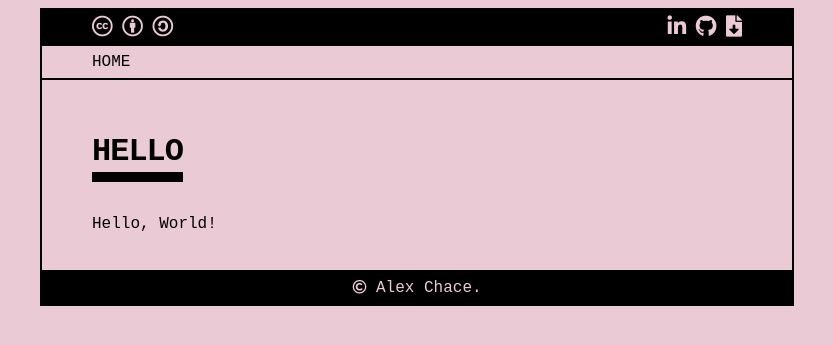
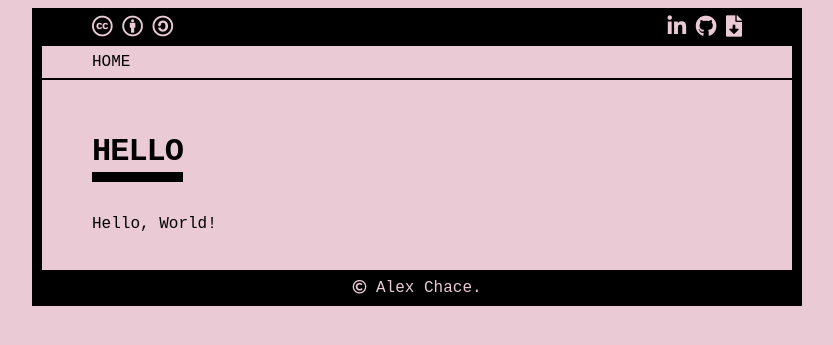
Before and after one commit to mrgntamayo/mrgntamayo.github.io, a Jekyll site: the page built from hello.md, in a window 1280 px wide. Shown: the top 345 px of the page, without its empty margins (223-1056 px from the left). Built offline with Jekyll 4.4.1, drawn with Linux system fonts in a browser that asks for light colours; nearby versions of some CDN libraries; some web fonts are replaced.

Commit message:
Build site at 2019-05-21 07:10:41 UTC

```diff
--- a/_sass/_base.scss
+++ b/_sass/_base.scss
@@ -51,8 +51,8 @@ a:hover {
   padding-top: $vertical-spacing-unit;
   padding-bottom: $vertical-spacing-unit;
   display: block;
-  border-right: 2px solid black;
-  border-left: 2px solid black;
+  border-right: 10px solid black;
+  border-left: 10px solid black;
 }
 
 /* Clear floats after the columns */
--- a/_sass/_footer.scss
+++ b/_sass/_footer.scss
@@ -8,8 +8,8 @@ footer {
   overflow: hidden;
   text-align: center;
   display: block;
-  border-right: 2px solid black;
-  border-left: 2px solid black;
+  border-right: 10px solid black;
+  border-left: 10px solid black;
   border-top: 2px solid $text-color;
   border-bottom: 2px solid $text-color;
   line-height: 2;
--- a/_sass/_nav.scss
+++ b/_sass/_nav.scss
@@ -8,8 +8,8 @@
   overflow: hidden;
   text-align: left;
   display: block;
-  border-right: 2px solid black;
-  border-left: 2px solid black;
+  border-right: 10px solid black;
+  border-left: 10px solid black;
   border-top: 2px solid $text-color;
   border-bottom: 2px solid $text-color;
   line-height: 2;
```
Also changed, not shown: 2 other files.
